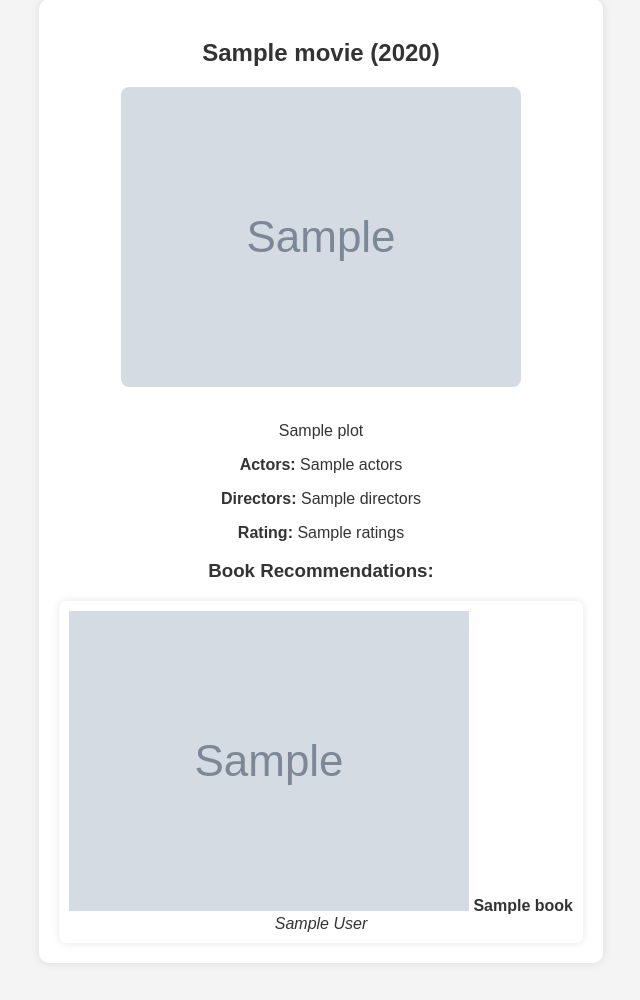
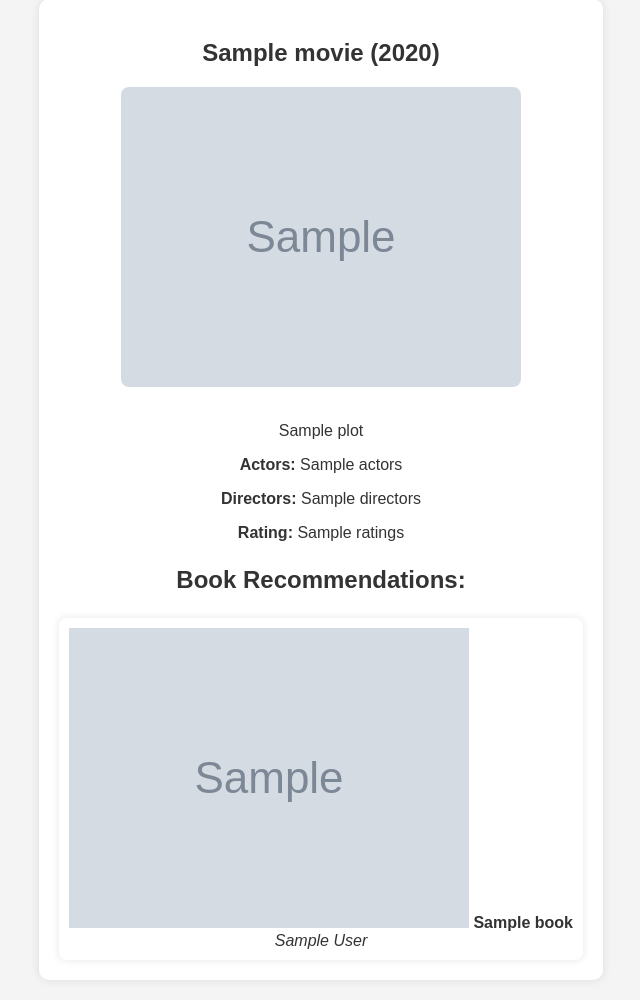
Before and after one commit to AndyMehmed/CineBlend, a Flask app: template templates/index.html in a window 1280 px wide. Shown: the part 359-1359 px from the top of the page, without its empty margins (319-959 px from the left). Before the commit the page ends 1291 px from the top, so only its background shows below. Run offline with Flask 3, Linux system fonts and the light colour scheme; the template is opened without the code that fills it: most values are stand-ins (such as "Sample title", 1, 10 or a date in 2020); grey boxes marked "Sample" are stand-in pictures.

Commit message:
Gjort h3 större och fetare för "Book Recommendatoions"
Co-Authored-By: gustavaakesson <116556661+gustavaakesson@users.noreply.github.com>

```diff
--- a/static/style.css
+++ b/static/style.css
@@ -19,6 +19,11 @@ header {
     width: 90%;
     margin: 20px auto;
     border-radius: 10px;
+}
+
+h3 {
+    font-weight: 900;
+    font-size: x-large;
 }
 
 form {
```
